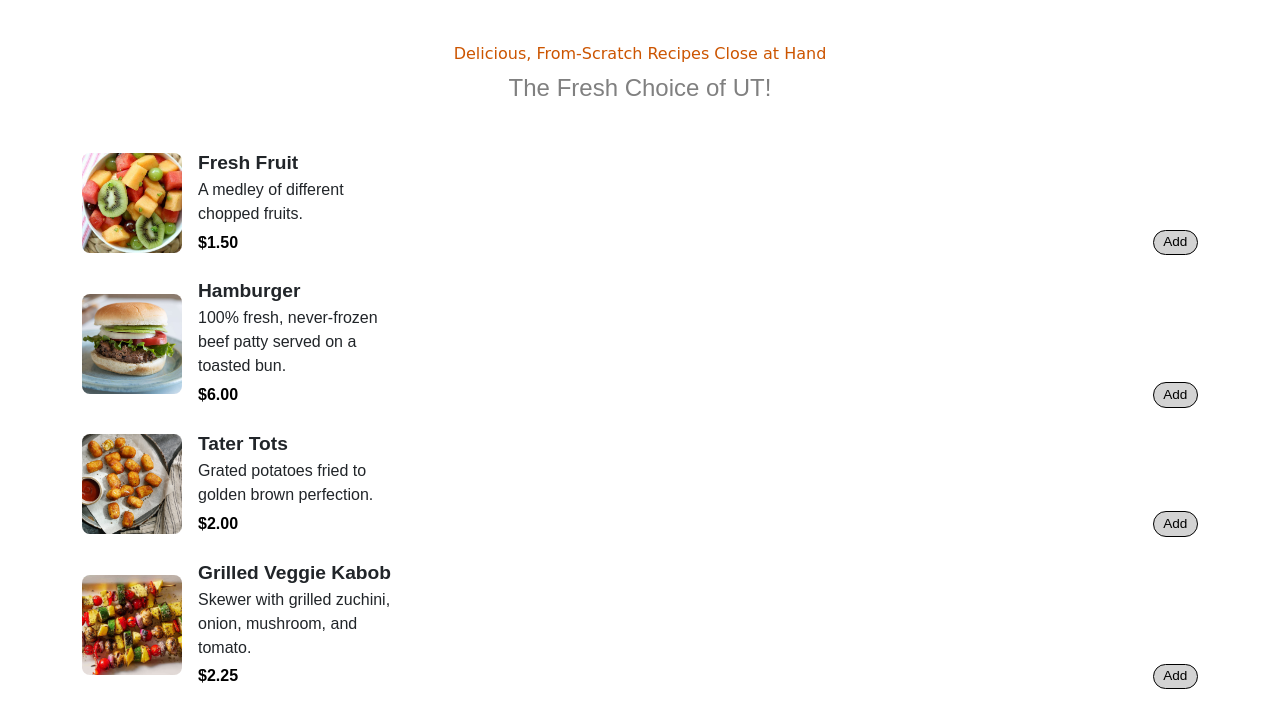
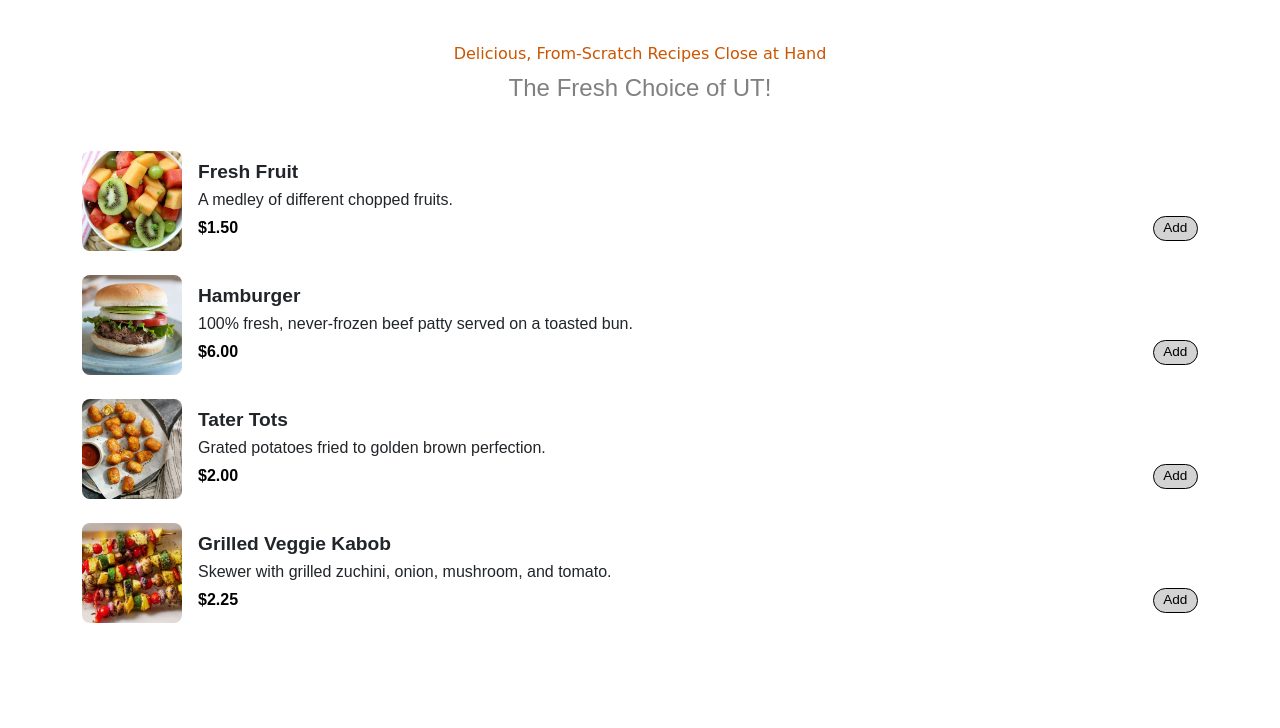
Before and after one commit to daniyal-d/cs378-p1, a plain HTML site: page index.html in a window 1280 px wide. Shown: the part 94-822 px from the top of the page. After the commit the page ends 800 px from the top, so only its background shows below. Drawn offline with nearby package versions, Linux system fonts and the light colour scheme.

Commit message:
removing wordbreaks

```diff
--- a/style.css
+++ b/style.css
@@ -5,11 +5,6 @@ body {
 h4 {
   font-size: 1.2rem;
   font-weight: bold;
-}
-
-.flex-grow-1 p.mb-1 {
-  max-width: 200px;
-  word-wrap: break-word;
 }
 
 .logo {
```
